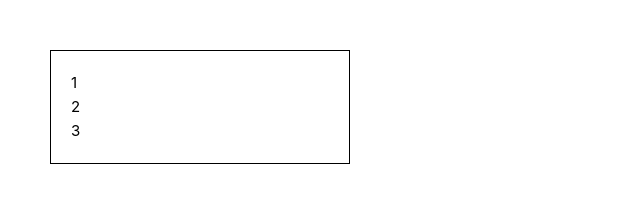
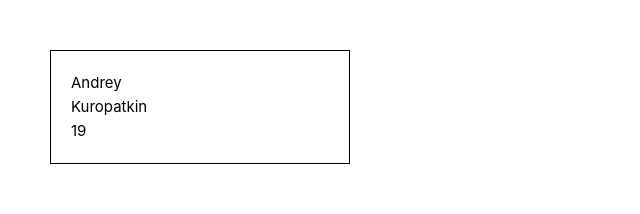
Before and after one commit to aanddi/vue3_exercises, a Vue app in the folder vue3/: page / in a window 1280 px wide. Shown: the top 214 px of the page, without its empty margins (0-640 px from the left). Built offline with nearby package versions, Linux system fonts and the light colour scheme.

Commit message:
Передача свойств объекта data в Vue

```diff
--- a/vue3/src/App.vue
+++ b/vue3/src/App.vue
@@ -3,12 +3,19 @@ import Employee from './components/Employee.vue'
 export default {
   components: {
     Employee
+  },
+  data() {
+    return {
+      name: 'Andrey',
+		  surn: 'Kuropatkin',
+      age: 19,
+    }
   }
 }
 </script>
 
 <template>
-  <Employee :arg="{ a: 1, b: 2, c: 3 }" />
+  <Employee :name="name" :surn="surn" :age="age"/>
 </template>
 
 
--- a/vue3/src/components/Employee.vue
+++ b/vue3/src/components/Employee.vue
@@ -1,6 +1,6 @@
 <script>
 export default {
-    props: ['arg'],
+    props: ['name', 'surn', 'age'],
     data() {
         return {
         }
@@ -9,9 +9,11 @@ export default {
 </script>
 
 <template>
-<ul class="block">
-    <li v-for="item in arg">{{ item }}</li>
-</ul>
+<div class="block">
+  <h1>{{name}}</h1>
+  <h1>{{surn}}</h1>
+  <h1>{{age}}</h1>
+</div>
 </template>
 
 
```
